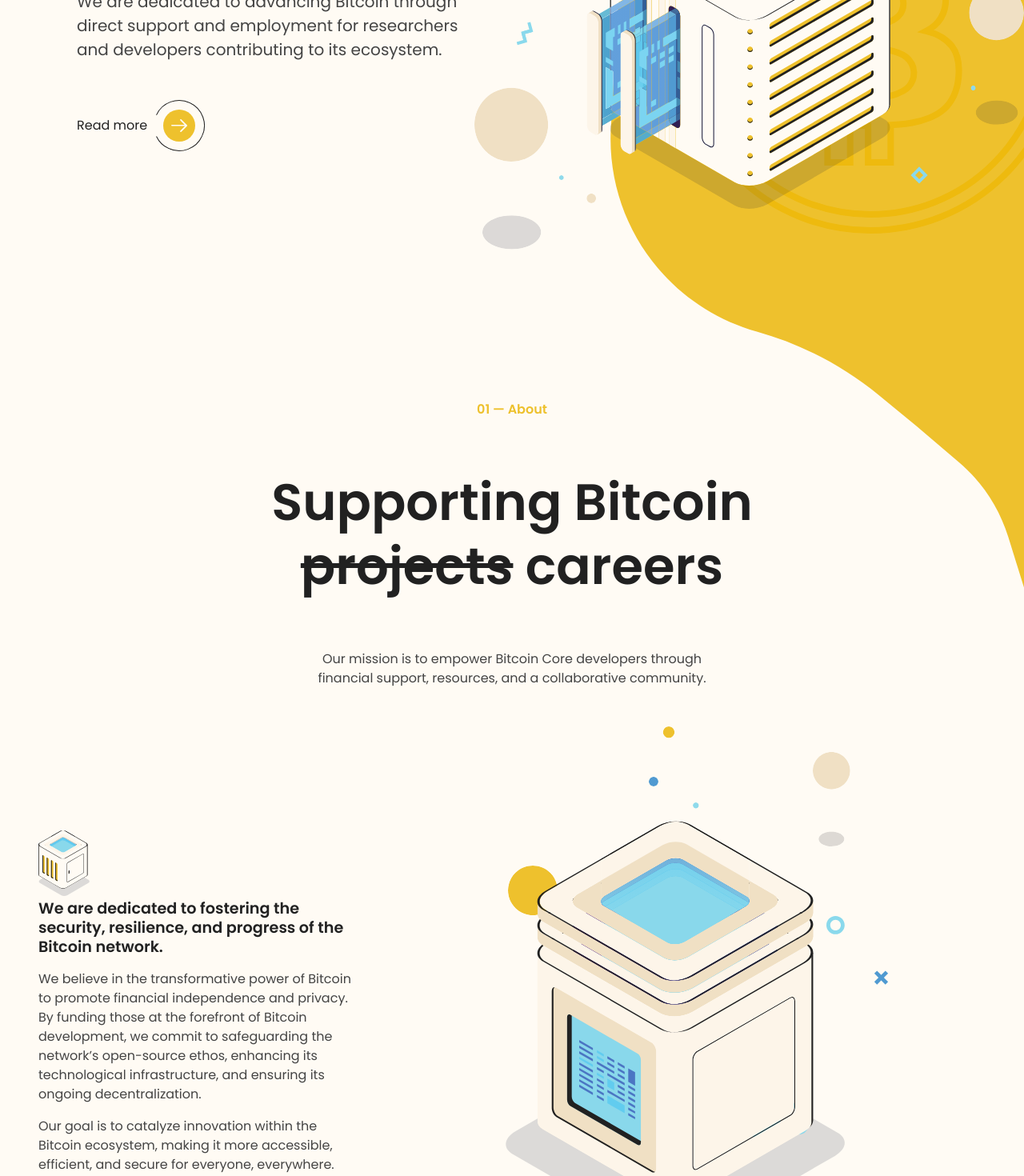
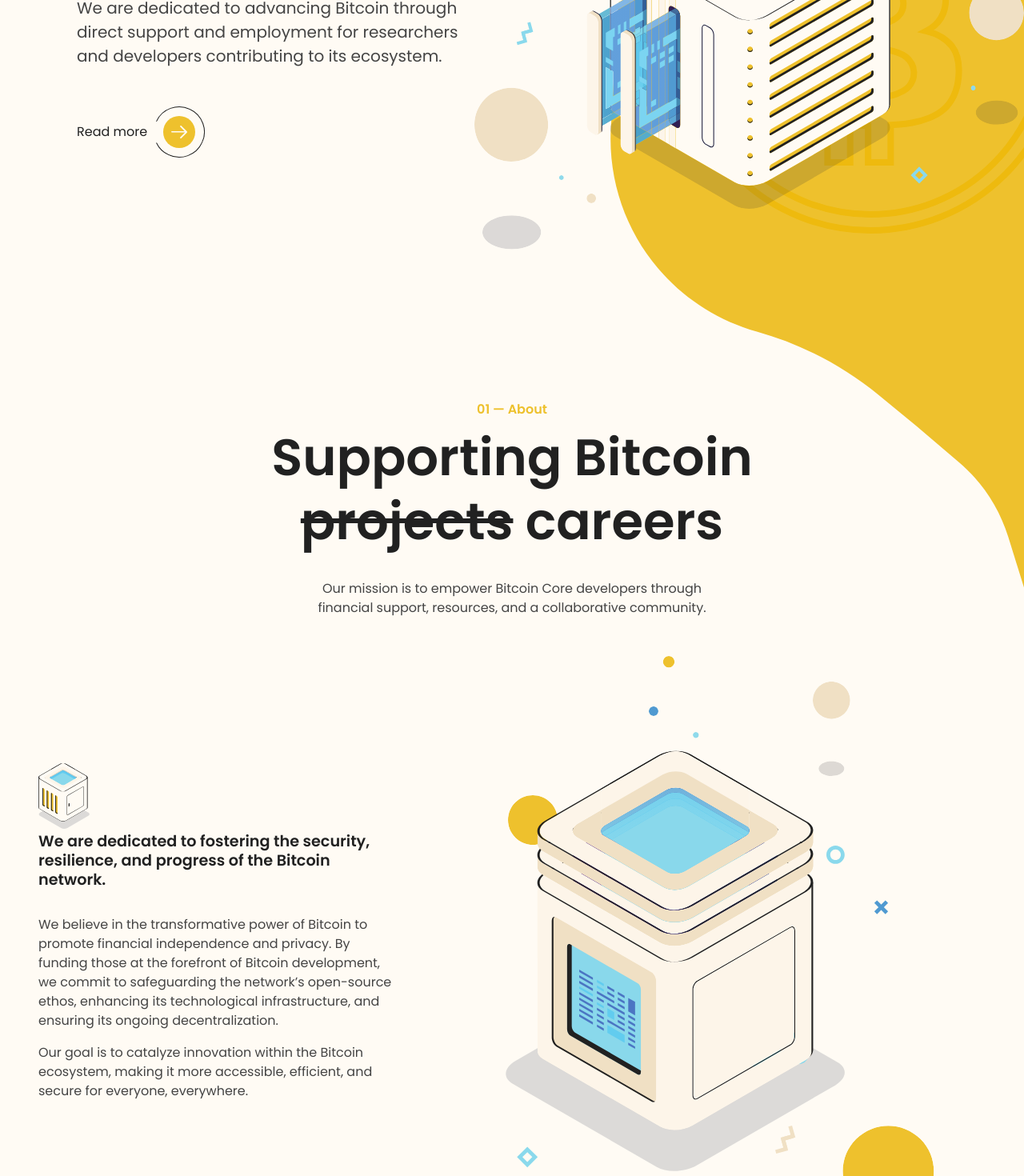
Before and after one commit to alecherryy/2140-dev.github.io, a React (Create React App) app: page / in a window 1280 px wide. Shown: the part 420-1890 px from the top of the page at 80% size. Built offline with nearby package versions, Linux system fonts and the light colour scheme.

Commit message:
chore: adjust code

```diff
--- a/package.json
+++ b/package.json
@@ -16,6 +16,7 @@
     "@emotion/styled": "^11.0.0",
     "@mui/material": "^5.0.0",
     "lodash": "^4.17.21",
+    "markdown-to-jsx": "^7.4.7",
     "react": "^18.2.0",
     "react-dom": "^18.2.0",
     "remark-gfm": "^4.0.0"
--- a/src/components/core/About/About.styles.ts
+++ b/src/components/core/About/About.styles.ts
@@ -24,7 +24,7 @@ export const titleSx: SxProps = {
 export const contentSx: SxProps = {
   flexBasis: {
     xs: 'auto',
-    md: 400,
+    md: 450,
   },
 };
 
--- a/src/components/core/Button/Button.styles.ts
+++ b/src/components/core/Button/Button.styles.ts
@@ -2,43 +2,95 @@ import { SystemStyleObject } from '@mui/system';
 import { colors } from 'theme/colors';
 import Arrow from '../../../images/icon-arrow-right.svg';
 
-export const buttonSx: SystemStyleObject = {
+export const commonButtonSx: SystemStyleObject = {
   alignItems: 'center',
   display: 'inline-flex',
-  fontWeight: 400,
-  height: 64,
-  p: 0,
   gap: 1,
-  textAlign: 'center',
   textTransform: 'none',
-  position: 'relative',
-  '&:hover': {
-    backgroundColor: 'transparent',
-    svg: {
-      transform: 'rotate(0deg)',
-    },
+  span: {
+    alignItems: 'center',
+    display: 'flex',
+    position: 'relative',
+    justifyContent: 'center',
     '&::after': {
-      background: colors.yellow[400],
+      content: '""',
+      background: colors.yellow[200],
       backgroundImage: `url(${Arrow})`,
       backgroundPosition: 'center',
       backgroundRepeat: 'no-repeat',
+      borderRadius: 40,
+      height: 40,
+      position: 'absolute',
+      transition: 'all 0.2s cubic-bezier(0.83, 0, 0.17, 1)',
+      width: 40,
     },
   },
   svg: {
     transform: 'rotate(205deg)',
-    transition: 'all 0.5s ease-in-out',
-  },
-  '&::after': {
-    content: '""',
-    background: colors.yellow[200],
-    backgroundImage: `url(${Arrow})`,
-    backgroundPosition: 'center',
-    backgroundRepeat: 'no-repeat',
-    borderRadius: 40,
-    height: 40,
-    position: 'absolute',
-    right: 12,
-    transition: 'all 0.2s ease-in',
-    width: 40,
+    transition: 'all 0.5s cubic-bezier(0.83, 0, 0.17, 1)',
   },
 };
+
+export const buttonVariantSx: Record<
+  'default' | 'bigButton',
+  SystemStyleObject
+> = {
+  default: {
+    fontWeight: 400,
+    height: 64,
+    p: 0,
+    '&:hover': {
+      backgroundColor: 'transparent',
+      svg: {
+        transform: 'rotate(0deg)',
+      },
+      span: {
+        '&::after': {
+          background: colors.yellow[400],
+          backgroundImage: `url(${Arrow})`,
+          backgroundPosition: 'center',
+          backgroundRepeat: 'no-repeat',
+        },
+      },
+    },
+  },
+  bigButton: {
+    backgroundColor: colors.yellow[200],
+    fontWeight: 600,
+    borderRadius: 100,
+    fontSize: '2rem',
+    letterSpacing: 5,
+    height: 100,
+    px: 10,
+    span: {
+      alignItems: 'center',
+      display: 'flex',
+      position: 'relative',
+      justifyContent: 'center',
+      '&::after': {
+        content: '""',
+        background: colors.yellow[400],
+        backgroundImage: `url(${Arrow})`,
+        backgroundPosition: 'center',
+        backgroundRepeat: 'no-repeat',
+        borderRadius: 40,
+        height: 40,
+        position: 'absolute',
+        transition: 'all 0.2s cubic-bezier(0.83, 0, 0.17, 1)',
+        width: 40,
+      },
+    },
+    '&:hover': {
+      backgroundColor: '#ececec',
+      svg: {
+        transform: 'rotate(0deg)',
+      },
+      '&::after': {
+        background: colors.yellow[400],
+        backgroundImage: `url(${Arrow})`,
+        backgroundPosition: 'center',
+        backgroundRepeat: 'no-repeat',
+      },
+    },
+  },
+};
--- a/src/components/core/Button/Button.tsx
+++ b/src/components/core/Button/Button.tsx
@@ -1,18 +1,30 @@
 import React, { ReactNode } from 'react';
-import { ButtonProps, Button as MuiButton } from '@mui/material';
+import { Box, ButtonProps, Button as MuiButton } from '@mui/material';
 import { SystemStyleObject } from '@mui/system';
 import { colors } from '../../../theme/colors';
-import { buttonSx } from './Button.styles';
+import { commonButtonSx, buttonVariantSx } from './Button.styles';
 
-type Props = Omit<ButtonProps, 'sx'> & {
+type Props = Omit<ButtonProps, 'sx' | 'variant'> & {
   children?: ReactNode;
   sx?: SystemStyleObject;
+  variant?: 'default' | 'bigButton';
 };
 
-export const Button = ({ children, sx, ...rest }: Props) => {
+export const Button = ({
+  children,
+  sx,
+  variant = 'default',
+  ...rest
+}: Props) => {
   return (
-    <MuiButton sx={{ ...buttonSx, ...sx }} {...rest}>
-      {children} <OutlineCircle />
+    <MuiButton
+      sx={{ ...commonButtonSx, ...buttonVariantSx[variant], ...sx }}
+      {...rest}
+    >
+      {children}
+      <Box component="span">
+        <OutlineCircle />
+      </Box>
     </MuiButton>
   );
 };
--- a/src/components/core/Donate/Donate.styles.ts
+++ b/src/components/core/Donate/Donate.styles.ts
@@ -11,56 +11,45 @@ export const innerSx: SxProps = {
   },
   gap: {
     xs: 4,
-    md: 0,
+    md: '8rem',
   },
 };
 
-export const contentSx: SxProps = {
+export const donateWrapperSx: SxProps = {
+  mx: 'auto',
+  maxWidth: 600,
+  textAlign: 'center',
+};
+
+export const rightSx: SxProps = {
   flexBasis: 450,
 };
 
 export const imageWrapperSx: SxProps = {
-  alignItems: 'center',
-  flexBasis: 'calc(100% - 450px - 4rem)',
-  display: 'flex',
-  justifyContent: {
-    xs: 'flex-end',
-    md: 'center',
-  },
+  flex: 1,
   height: '100%',
   minHeight: '100%',
   position: 'relative',
 };
 
 export const imageSx: SxProps = {
-  position: {
-    md: 'absolute',
-  },
-  mr: {
-    xs: -3,
-    md: undefined,
-  },
-  right: '25%',
-  width: '150%',
-  minWidth: {
-    xs: '150%',
-    md: 'auto',
-  },
+  // mr: {
+  //   xs: -3,
+  //   md: undefined,
+  // },
+  // right: '25%',
+  // width: '150%',
+  // minWidth: {
+  //   xs: '150%',
+  //   md: 'auto',
+  // },
 };
 
 export const buttonSx: SxProps = {
-  alignItems: 'center',
   background: colors.yellow[50],
   borderRadius: 100,
-  display: 'inline-flex',
-  gap: 4,
-  justifyContent: 'space-between',
   p: 3,
   paddingLeft: 5,
   mt: 3,
   mb: 10,
-  width: {
-    xs: '100%',
-    md: 'auto',
-  },
 };
--- a/src/components/core/Donate/Donate.tsx
+++ b/src/components/core/Donate/Donate.tsx
@@ -3,26 +3,24 @@ import { Box, Typography } from '@mui/material';
 import {
   innerSx,
   imageSx,
-  buttonSx,
-  contentSx,
+  donateWrapperSx,
+  rightSx,
   imageWrapperSx,
 } from './Donate.styles';
 import { Container } from '../../layouts/Container/Container';
 import Artwork from '../../../images/donate-artwork.svg';
-import BoxIcon from '../../../images/box-icon.svg';
-import Server from '../../../images/server-icon.svg';
 import { Button } from '../Button/Button';
 import { SectionTitle } from '../SectionTitle/SectionTitle';
 import { colors } from '../../../theme/colors';
 import { DONATE_WORDING } from 'constants/wording';
 import { SECTION_WRAPPER_STYLES } from 'constants/styles';
+import { Eyebrow } from 'components/core/Eyebrow/Eyebrow';
+import { MarkdownRender } from 'components/core/MarkdownRenderer/MarkdownRenderer';
 
 export const Donate = () => {
   return (
-    <Box
-      sx={{ ...SECTION_WRAPPER_STYLES, background: colors.yellow[200] }}
-      id="donate"
-    >
+    <>
+      <Box sx={{ ...SECTION_WRAPPER_STYLES }} id="donate">
         <Container size="medium">
           <SectionTitle
             eyebrow={DONATE_WORDING.eyebrow}
@@ -35,33 +33,35 @@ export const Donate = () => {
               },
             }}
           />
-        <Box sx={innerSx} id="donate">
+          <Box sx={donateWrapperSx}>
+            <Eyebrow text={DONATE_WORDING.donate.eyebrow} color="yellow.200" />
+            <Typography variant="h5">{DONATE_WORDING.donate.title}</Typography>
+            <Typography variant="body1">
+              <MarkdownRender>{DONATE_WORDING.donate.content}</MarkdownRender>
+            </Typography>
+
+            <Button variant="bigButton" sx={{ my: 8 }}>
+              Donate
+            </Button>
+          </Box>
+        </Container>
+      </Box>
+      <Box sx={{ ...SECTION_WRAPPER_STYLES, background: colors.yellow[200] }}>
+        <Container size="medium">
+          <Box sx={innerSx}>
             <Box sx={imageWrapperSx}>
               <Box sx={imageSx}>
                 <img src={Artwork} alt="Donate section graphic" />
               </Box>
             </Box>
-          <Box sx={contentSx}>
-            <img src={BoxIcon} height={64} alt="Icon of a computing cloud" />
-            <Typography variant="h5">{DONATE_WORDING.donate.title}</Typography>
-            <Typography variant="body1">
-              {DONATE_WORDING.donate.content}
+            <Box sx={rightSx}>
+              <Eyebrow
+                text={DONATE_WORDING.contact.eyebrow}
+                color="yellow.50"
+              />
+              <Typography variant="h5">
+                {DONATE_WORDING.contact.title}
               </Typography>
-            <Box sx={buttonSx}>
-              <div>
-                <Typography variant="h6" mb="0.5rem">
-                  {DONATE_WORDING.donate.button.title}
-                </Typography>
-                <Typography variant="body2" mb={0}>
-                  {DONATE_WORDING.donate.button.text}
-                </Typography>
-              </div>
-              <div>
-                <Button>Donate</Button>
-              </div>
-            </Box>
-            <img src={Server} height={64} alt="Icon of a computing cloud" />
-            <Typography variant="h5">{DONATE_WORDING.contact.title}</Typography>
               <Typography variant="body1" mb={0}>
                 {DONATE_WORDING.contact.content}
               </Typography>
@@ -69,5 +69,6 @@ export const Donate = () => {
           </Box>
         </Container>
       </Box>
+    </>
   );
 };
--- /dev/null
+++ b/src/components/core/Eyebrow/Eyebrow.tsx
@@ -0,0 +1,21 @@
+import React from 'react';
+import { Typography } from '@mui/material';
+
+interface Props {
+  color: string;
+  text: string;
+}
+export const Eyebrow = ({ color, text }: Props) => {
+  return (
+    <Typography
+      variant="body1"
+      component="span"
+      fontWeight={600}
+      color={color}
+      display="inline-block"
+      mb={1}
+    >
+      {text}
+    </Typography>
+  );
+};
--- /dev/null
+++ b/src/components/core/MarkdownRenderer/MarkdownRenderer.tsx
@@ -0,0 +1,69 @@
+import { styled } from '@mui/material';
+import pickBy from 'lodash/pickBy';
+import Markdown from 'markdown-to-jsx';
+import React, { ComponentType, FC, createElement } from 'react';
+
+interface ComponentsOverrides {
+  [name: string]: ComponentType<any>;
+}
+
+/**
+ * `markdown-to-jsx` by default only allow a limited set of unicode chars
+ * https://www.npmjs.com/package/markdown-to-jsx#optionsnamedcodestounicode
+ */
+const namedCodesToUnicode = {
+  rsquo: '\u2019',
+  ldquo: '\u201c',
+  rdquo: '\u201d',
+};
+
+const executableSafeCreateElement = function <
+  P extends Record<string, unknown>
+>(
+  type: React.FC<P> | React.ComponentClass<P> | string,
+  props?: (React.Attributes & P) | null,
+  ...children: React.ReactNode[]
+) {
+  return createElement<P>(
+    type,
+    pickBy(props, (_, key) => !key.startsWith('on')) as P, // omit props starting with `on` (events)
+    ...children
+  );
+};
+
+interface Props {
+  components?: { [name: string]: ComponentType<any> };
+  children?: string | string[];
+}
+
+const StyledMarkdown = styled(Markdown)({
+  paddingLeft: '0',
+  counterReset: 'item',
+
+  '& li': {
+    position: 'relative',
+    flexDirection: 'row',
+  },
+  '& li p': {
+    display: 'inline',
+  },
+});
+
+export const MarkdownRender = ({ children, components }: Props) => {
+  if (!children) {
+    return null;
+  }
+
+  const str = Array.isArray(children) ? children.join('') : children;
+  return (
+    <StyledMarkdown
+      options={{
+        createElement: executableSafeCreateElement,
+        overrides: { ...components, script: () => null },
+        namedCodesToUnicode,
+      }}
+    >
+      {str}
+    </StyledMarkdown>
+  );
+};
--- a/src/components/core/SectionTitle/SectionTitle.tsx
+++ b/src/components/core/SectionTitle/SectionTitle.tsx
@@ -1,27 +1,25 @@
 import { Box, SxProps, Typography } from '@mui/material';
 import { colors } from '../../../theme/colors';
-import React from 'react';
-import ReactMarkdown from 'react-markdown';
-import remarkGfm from 'remark-gfm';
+import { MarkdownRender } from 'components/core/MarkdownRenderer/MarkdownRenderer';
+import { Eyebrow } from 'components/core/Eyebrow/Eyebrow';
 
 type Props = {
   eyebrow: string;
   title: string;
+  eyebrowColor?: string;
   sx?: SxProps;
 };
-export const SectionTitle = ({ eyebrow, title, sx }: Props) => {
+export const SectionTitle = ({
+  eyebrow,
+  title,
+  eyebrowColor = 'yellow.200',
+  sx,
+}: Props) => {
   return (
     <Box sx={sx}>
-      <Typography
-        variant="body1"
-        component="span"
-        fontWeight={600}
-        color={colors.yellow[200]}
-      >
-        {eyebrow}
-      </Typography>
+      <Eyebrow text={eyebrow} color={eyebrowColor} />
       <Typography variant="h2">
-        <ReactMarkdown remarkPlugins={[remarkGfm]}>{title}</ReactMarkdown>
+        <MarkdownRender>{title}</MarkdownRender>
       </Typography>
     </Box>
   );
--- a/src/constants/wording.ts
+++ b/src/constants/wording.ts
@@ -25,7 +25,7 @@ export const HERO_WORDING = {
 
 export const ABOUT_WORDING = {
   eyebrow: '01 — About',
-  title: `Supporting Bitcoin ~projects~ careers`,
+  title: `Supporting Bitcoin <s>projects</s> careers`,
   content: `Our mission is to empower Bitcoin Core developers through financial support, resources, and a
             collaborative community.`,
   subtitle: `We are dedicated to fostering the security, resilience, and progress of the Bitcoin network.`,
@@ -59,10 +59,11 @@ export const TEAM_WORDING = {
 };
 
 export const DONATE_WORDING = {
-  eyebrow: '03 — Donate',
+  eyebrow: '3 — Donate',
   title: 'Get involved in our mission',
   donate: {
-    title: `Donate — Support the Future of Bitcoin`,
+    eyebrow: '3.1 — Donate',
+    title: `Support the Future of Bitcoin`,
     content: `Your donation fuels the innovative work of leading Bitcoin researchers and developers, ensuring the growth and security of the ecosystem. With your contribution, we can offer more resources, opportunities, and support to those shaping the future of Bitcoin.`,
     button: {
       title: 'Support our mission',
@@ -70,6 +71,7 @@ export const DONATE_WORDING = {
     },
   },
   contact: {
+    eyebrow: '3.2 — Contact',
     title: `Get in touch — At 2140, we're always eager to connect`,
     content: `Whether you're a developer with insights to share, a potential collaborator interested in our mission, or simply curious about our work, your thoughts are invaluable to us. Reach out today to discuss how we can work together to secure and innovate the Bitcoin ecosystem.`,
   },
--- a/src/theme/typography.ts
+++ b/src/theme/typography.ts
@@ -5,14 +5,14 @@ import { CSSProperties } from 'react';
 export const typeface = {
   // heading: 'Bricolage Grotesque, monospace',
   text: 'Poppins, monospace',
-}
+};
 
 const headings: CSSProperties = {
   color: colors.primary.main,
   lineHeight: 1.25,
   fontWeight: 600,
-  marginBottom: '1rem'
-}
+  marginBottom: '2rem',
+};
 
 export const typography: TypographyOptions = {
   htmlFontSize: 16,
@@ -47,10 +47,10 @@ export const typography: TypographyOptions = {
   },
   body1: {
     fontSize: '1rem',
-    marginBottom: '1rem'
+    marginBottom: '1rem',
   },
   body2: {
     fontSize: '0.9rem',
-    marginBottom: '1rem'
+    marginBottom: '1rem',
   },
-}
+};
```
Also changed, not shown: src/images/donate-artwork.svg, 1 other file (tests, documents, lock files or other folders). Lines whose indentation alone changed are shown as unchanged.
